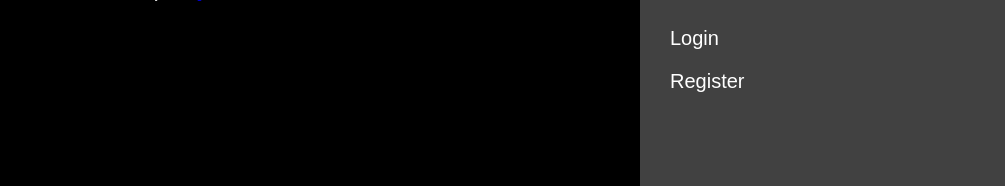
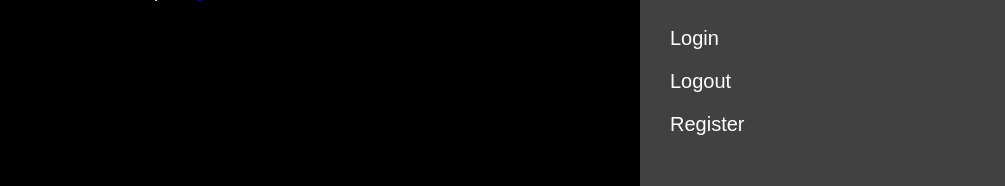
Before and after one commit to tom-mate-o/Social-App-Gimme5, a React (Create React App) app in the folder gimme5app/frontend/: page / in a window 1280 px wide. Shown: the part 409-595 px from the top of the page, without its empty margins (275-1280 px from the left). Built offline with nearby package versions, Linux system fonts and the light colour scheme; no server answers.

Commit message:
logout working

```diff
--- a/gimme5app/frontend/src/components/createAppContainer.jsx
+++ b/gimme5app/frontend/src/components/createAppContainer.jsx
@@ -8,6 +8,7 @@ import Register from "../components/pages/register";
 import Profile from "../components/pages/profile";
 import Settings from "../components/pages/settings";
 import Search from "../components/pages/search";
+import showNotification from "./showNotifications/showNotifications";
 
 /// Styled Components
 import { Navbar } from "../styled/Navbar";
@@ -30,6 +31,7 @@ export default function AppContainer() {
     const handleLogout = () => {
       setLoggedIn(false);
       localStorage.removeItem("token");
+      showNotification("Bye, for now! 👋", "");
     };
     const handleLogin = () => {
       setLoggedIn(true);
@@ -71,6 +73,10 @@ export default function AppContainer() {
               </li>
 
               <li>
+                <NavLink to="/login" onClick={handleLogout}>Logout</NavLink>
+              </li>
+
+              <li>
                 <NavLink to="/register">Register</NavLink>
               </li>
             </ul>
@@ -79,7 +85,7 @@ export default function AppContainer() {
         <ContentContainer className="content">
           <Routes>
             <Route path="/" element={loggedIn ? <Feed/> : <Login handleLogin={handleLogin} loggedIn={loggedIn} replace/>} />
-            <Route path="/feed" element={loggedIn ? <Feed handleLogout={handleLogout}/> : <Login replace/>} />
+            <Route path="/feed" element={loggedIn ? <Feed /> : <Login replace/>} />
             <Route path="/newpost" element={<NewPost />} />
             <Route path="/login" element={<Login handleLogin={handleLogin} loggedIn={loggedIn} />} />
             <Route path="/register" element={<Register />} />
--- a/gimme5app/frontend/src/components/pages/feed.js
+++ b/gimme5app/frontend/src/components/pages/feed.js
@@ -3,13 +3,13 @@ import CreateTop5Post from "../post/createTop5Post";
 import { PostContainer } from "../../styled/posts/postContainer";
 import useMondoDBData from "../customHooks/useMondoDBData";
 
-const Feed = ({handleLogout}) => {
+const Feed = () => {
   const [topFivePosts] = useMondoDBData();
 
   return (
     <div>
       <PostContainer>
-        <CreateTop5Post topFivePosts={topFivePosts}  handleLogout={handleLogout}/>
+        <CreateTop5Post topFivePosts={topFivePosts} />
       </PostContainer>
     </div>
   );
--- a/gimme5app/frontend/src/components/post/createTop5Post.jsx
+++ b/gimme5app/frontend/src/components/post/createTop5Post.jsx
@@ -15,7 +15,7 @@ import { SocialBar } from "../../styled/posts/socialBar";
 // Costum Hooks
 import useMondoDBData from "../customHooks/useMondoDBData";
 
-export default function CreateTop5Post({handleLogout}) {
+export default function CreateTop5Post() {
     const [topFivePosts, setTopFivePosts] = useMondoDBData([]);
     const onDelete = async (topFiveId) => {
         try {
```
